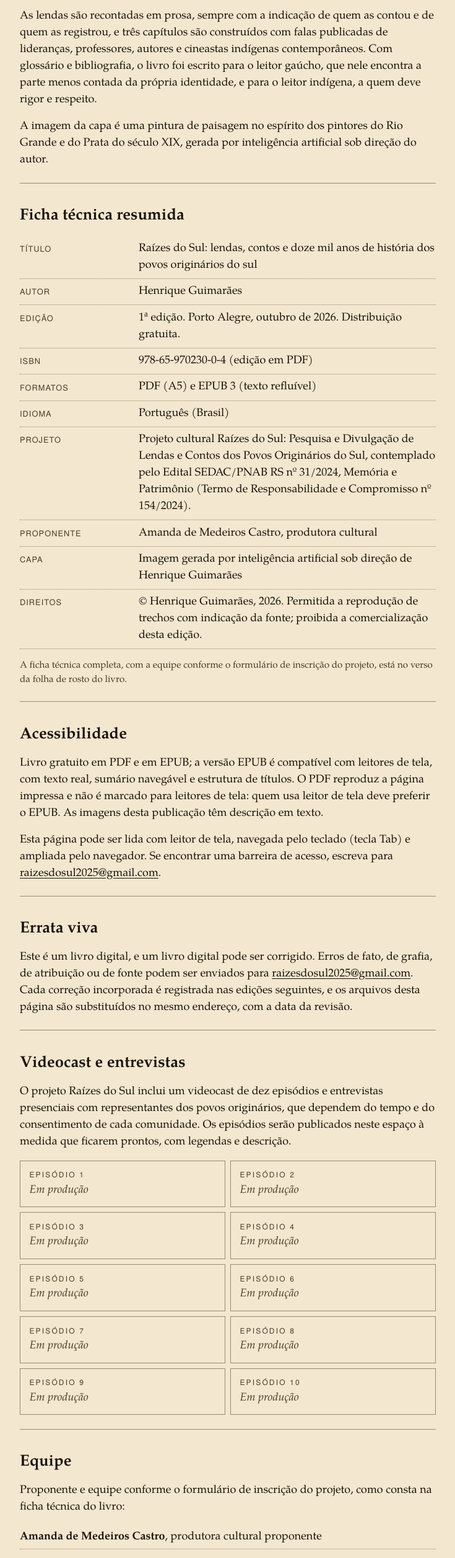
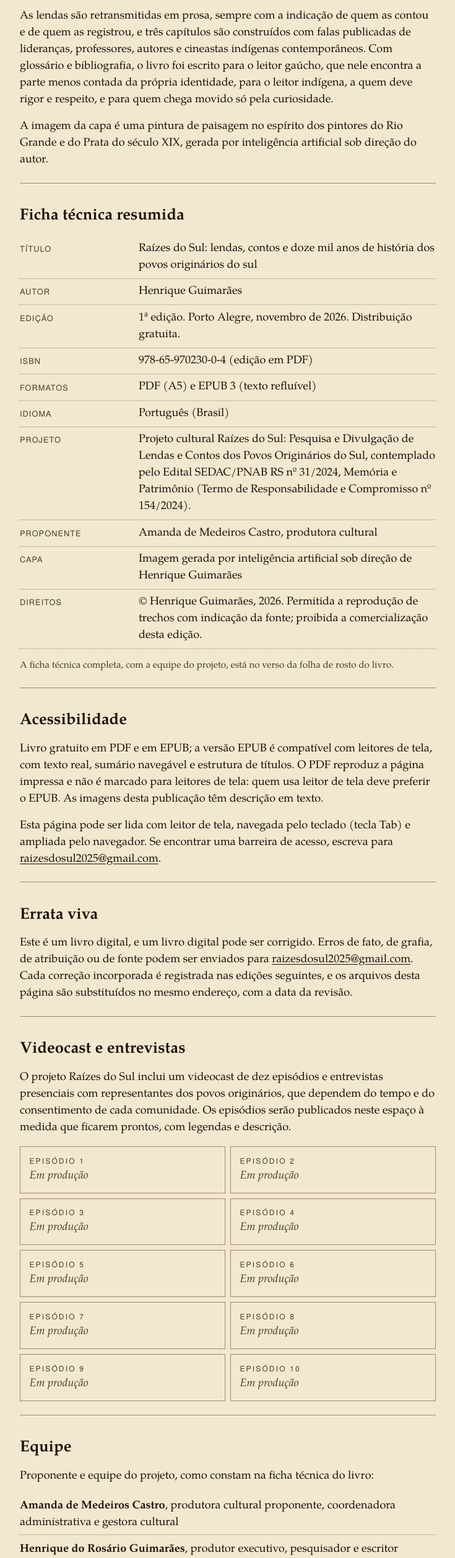
Before and after one commit to RaizesdoSul/raizesdosul, a plain HTML site: page index.html in a window 1280 px wide. Shown: the part 1299-3812 px from the top of the page at 62% size, without its empty margins (272-1007 px from the left). Drawn offline with Linux system fonts and the light colour scheme.

Commit message:
Página do livro na versão h

```diff
--- a/index.html
+++ b/index.html
@@ -64,7 +64,7 @@
   <section id="sobre" aria-labelledby="t-sobre">
     <h2 id="t-sobre">Sobre o livro</h2>
     <p><em>Raízes do Sul</em> reúne, num livro só, o que a pesquisa já sabe e o que os próprios povos originários vêm dizendo sobre a história profunda do sul do Rio Grande do Sul. Em cinco partes e quinze capítulos, o livro percorre os doze mil anos de presença humana que a arqueologia documenta; os povos do pampa, Charrua e Minuano, a violência do século XIX e a retomada contemporânea; os Guarani, da migração antiga às aldeias mbyá de hoje, passando pelas Missões e por Sepé Tiaraju; os Kaingang e os Xokleng-Laklãnõ, povos de língua Jê do planalto e das matas; e o presente das retomadas, dos direitos e das demarcações.</p>
-    <p>As lendas são recontadas em prosa, sempre com a indicação de quem as contou e de quem as registrou, e três capítulos são construídos com falas publicadas de lideranças, professores, autores e cineastas indígenas contemporâneos. Com glossário e bibliografia, o livro foi escrito para o leitor gaúcho, que nele encontra a parte menos contada da própria identidade, e para o leitor indígena, a quem deve rigor e respeito.</p>
+    <p>As lendas são retransmitidas em prosa, sempre com a indicação de quem as contou e de quem as registrou, e três capítulos são construídos com falas publicadas de lideranças, professores, autores e cineastas indígenas contemporâneos. Com glossário e bibliografia, o livro foi escrito para o leitor gaúcho, que nele encontra a parte menos contada da própria identidade, para o leitor indígena, a quem deve rigor e respeito, e para quem chega movido só pela curiosidade.</p>
     <p>A imagem da capa é uma pintura de paisagem no espírito dos pintores do Rio Grande e do Prata do século XIX, gerada por inteligência artificial sob direção do autor.</p>
   </section>
 
@@ -73,7 +73,7 @@
     <dl class="ficha">
       <div><dt>Título</dt><dd>Raízes do Sul: lendas, contos e doze mil anos de história dos povos originários do sul</dd></div>
       <div><dt>Autor</dt><dd>Henrique Guimarães</dd></div>
-      <div><dt>Edição</dt><dd>1ª edição. Porto Alegre, outubro de 2026. Distribuição gratuita.</dd></div>
+      <div><dt>Edição</dt><dd>1ª edição. Porto Alegre, novembro de 2026. Distribuição gratuita.</dd></div>
       <div><dt>ISBN</dt><dd>978-65-970230-0-4 (edição em PDF)</dd></div>
       <div><dt>Formatos</dt><dd>PDF (A5) e EPUB 3 (texto refluível)</dd></div>
       <div><dt>Idioma</dt><dd>Português (Brasil)</dd></div>
@@ -82,7 +82,7 @@
       <div><dt>Capa</dt><dd>Imagem gerada por inteligência artificial sob direção de Henrique Guimarães</dd></div>
       <div><dt>Direitos</dt><dd>© Henrique Guimarães, 2026. Permitida a reprodução de trechos com indicação da fonte; proibida a comercialização desta edição.</dd></div>
     </dl>
-    <p class="miudo">A ficha técnica completa, com a equipe conforme o formulário de inscrição do projeto, está no verso da folha de rosto do livro.</p>
+    <p class="miudo">A ficha técnica completa, com a equipe do projeto, está no verso da folha de rosto do livro.</p>
   </section>
 
   <section id="acessibilidade" aria-labelledby="t-acess">
@@ -115,14 +115,16 @@
 
   <section id="equipe" aria-labelledby="t-equipe">
     <h2 id="t-equipe">Equipe</h2>
-    <p>Proponente e equipe conforme o formulário de inscrição do projeto, como consta na ficha técnica do livro:</p>
+    <p>Proponente e equipe do projeto, como constam na ficha técnica do livro:</p>
     <ul class="equipe">
-      <li><strong>Amanda de Medeiros Castro</strong>, produtora cultural proponente</li>
-      <li><strong>Henrique do Rosário Guimarães</strong>, produtor executivo, coordenador administrativo e escritor</li>
-      <li><strong>Leandro Silveira Fleck</strong>, pesquisador e escritor</li>
-      <li><strong>Bruna Aguiar</strong>, assessora de marketing e comunicação</li>
+      <li><strong>Amanda de Medeiros Castro</strong>, produtora cultural proponente, coordenadora administrativa e gestora cultural</li>
+      <li><strong>Henrique do Rosário Guimarães</strong>, produtor executivo, pesquisador e escritor</li>
+      <li><strong>Bruna Aguiar</strong>, coordenadora de pesquisa</li>
+      <li><strong>Leandro Silveira Fleck</strong>, pesquisador</li>
+      <li><strong>Júlio Carissini</strong>, pesquisador assistente e captação de imagens</li>
+      <li><strong>Rodrigo Cosma</strong>, assessoria de imprensa, marketing e comunicação</li>
     </ul>
-    <p>As funções exercidas na execução do projeto estão descritas na Nota metodológica e no posfácio do livro: a pesquisa de fontes teve a coordenação de Bruna Aguiar, com Leandro Fleck; a captação de imagens e o produto em vídeo cabem a Júlio Carissini; a gestão do projeto é de Amanda Castro, sua proponente.</p>
+    <p>As funções exercidas na execução do projeto estão descritas na Nota metodológica e no posfácio do livro.</p>
   </section>
 
   <section id="financiamento" class="financiamento" aria-labelledby="t-fin">
```
